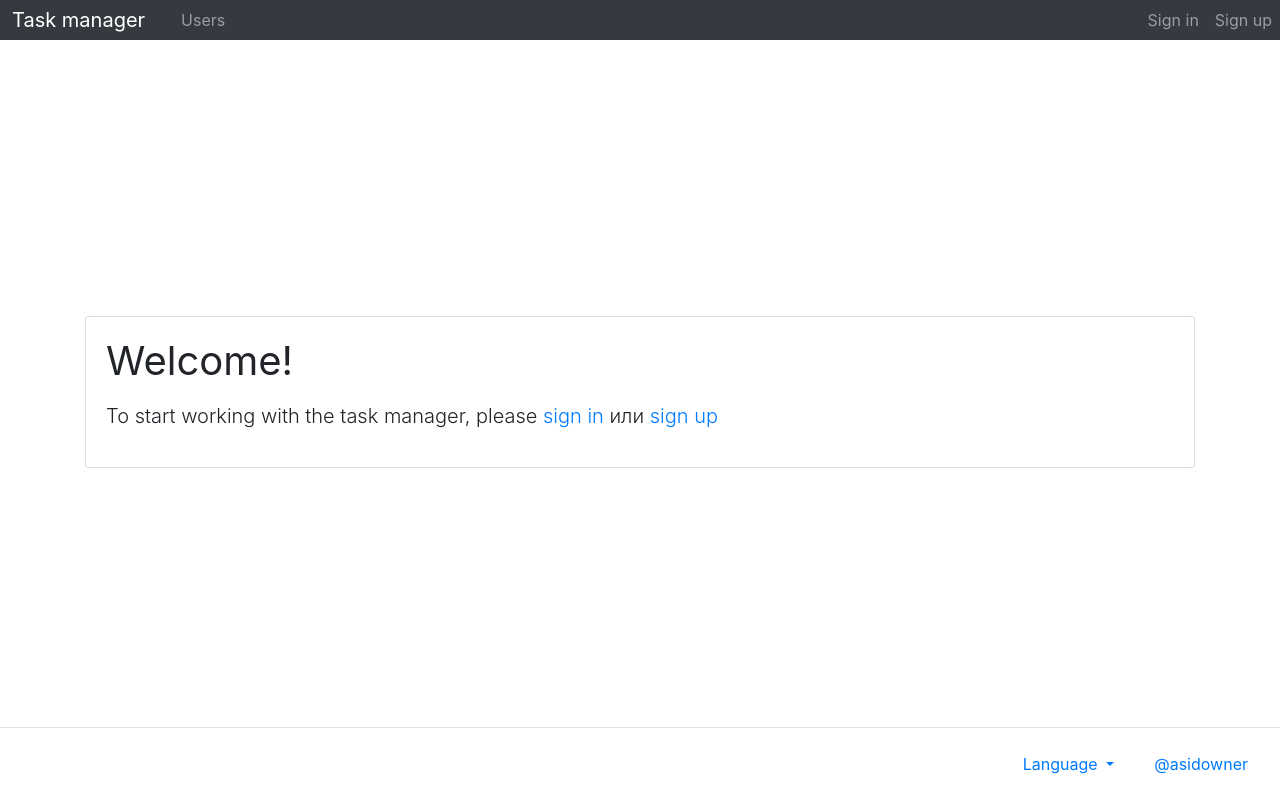
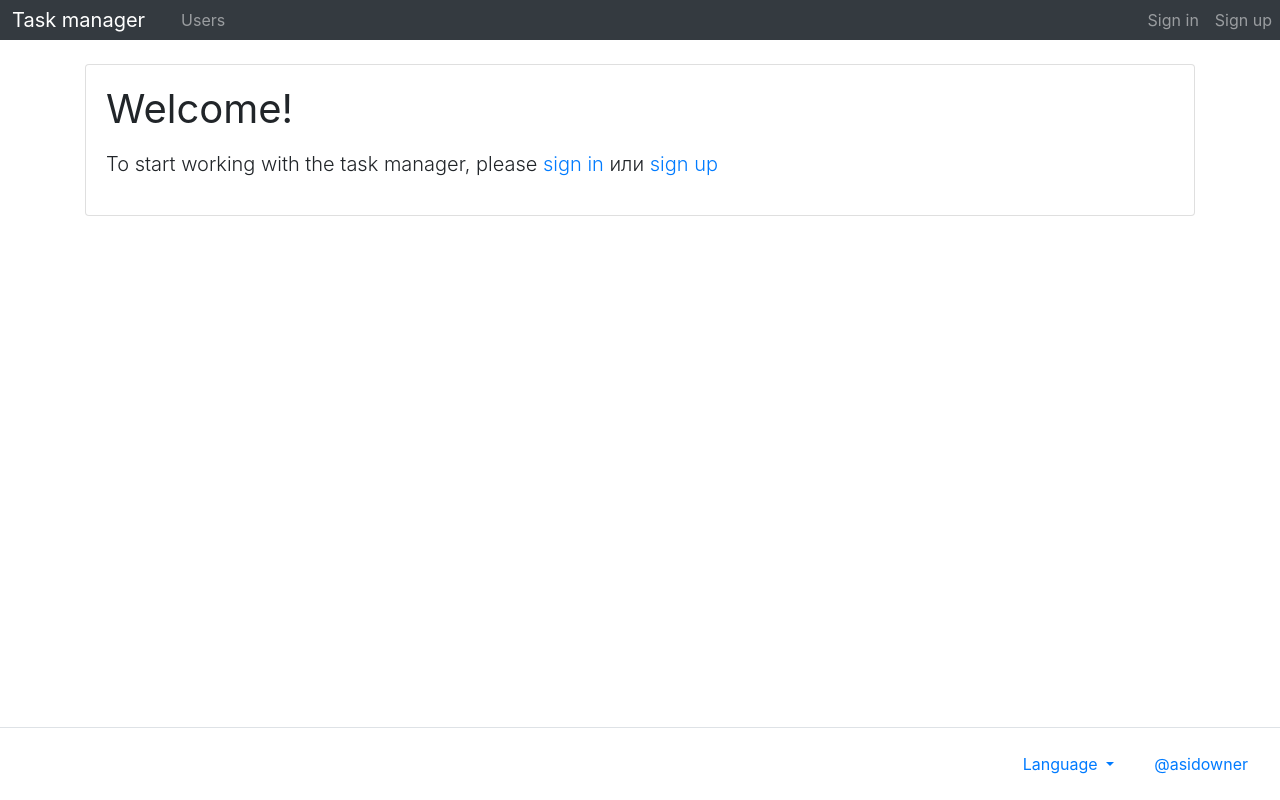
Before and after one commit to asidowner/python-project-52, a Django app: page / in a window 1280 px wide. Run offline with Django 4.2, Linux system fonts and the light colour scheme; some libraries are stand-ins or nearby versions.

Commit message:
Review #0.7 fix translate

```diff
--- a/task_manager/users/views.py
+++ b/task_manager/users/views.py
@@ -4,7 +4,6 @@ from django.views import generic
 from django.shortcuts import redirect
 from django.contrib import messages
 
-from django.contrib.auth.mixins import UserPassesTestMixin
 from django.db.models import ProtectedError
 from django.contrib.auth import models as auth_models
 from django.contrib.messages.views import SuccessMessageMixin
--- a/templates/base.html
+++ b/templates/base.html
@@ -10,19 +10,17 @@
     {% block link %}{% endblock %}
 </head>
 <body class="d-flex flex-column min-vh-100">
-<div class="cover-container d-flex  w-100 h-100 mx-auto flex-column">
-  <header class="masthead mb-auto">
+<header class="masthead mb-auto">
     {% include 'components/navbar.html' %}
+</header>
+<main role="main" class="container wrapper flex-grow-1">
     {% bootstrap_messages %}
-  </header>
-  <main role="main" class="inner cover container my-5">
-    <h1 class="cover-heading h1 mb-3 font-weight-normal">{% block header %}{% endblock %}</h1>
+    <h1 class="my-4">{% block header %}{% endblock %}</h1>
     {% block additional %}{% endblock %}
     {% block content %}{% endblock %}
-  </main>
-  <footer class="modal-footer mt-auto">
+</main>
+<footer class="modal-footer mt-auto">
     {% include 'components/footer.html' %}
-  </footer>
-</div>
+</footer>
 </body>
 </html>
```
Also changed, not shown: locale/ru/LC_MESSAGES/django.po, 1 other file.
